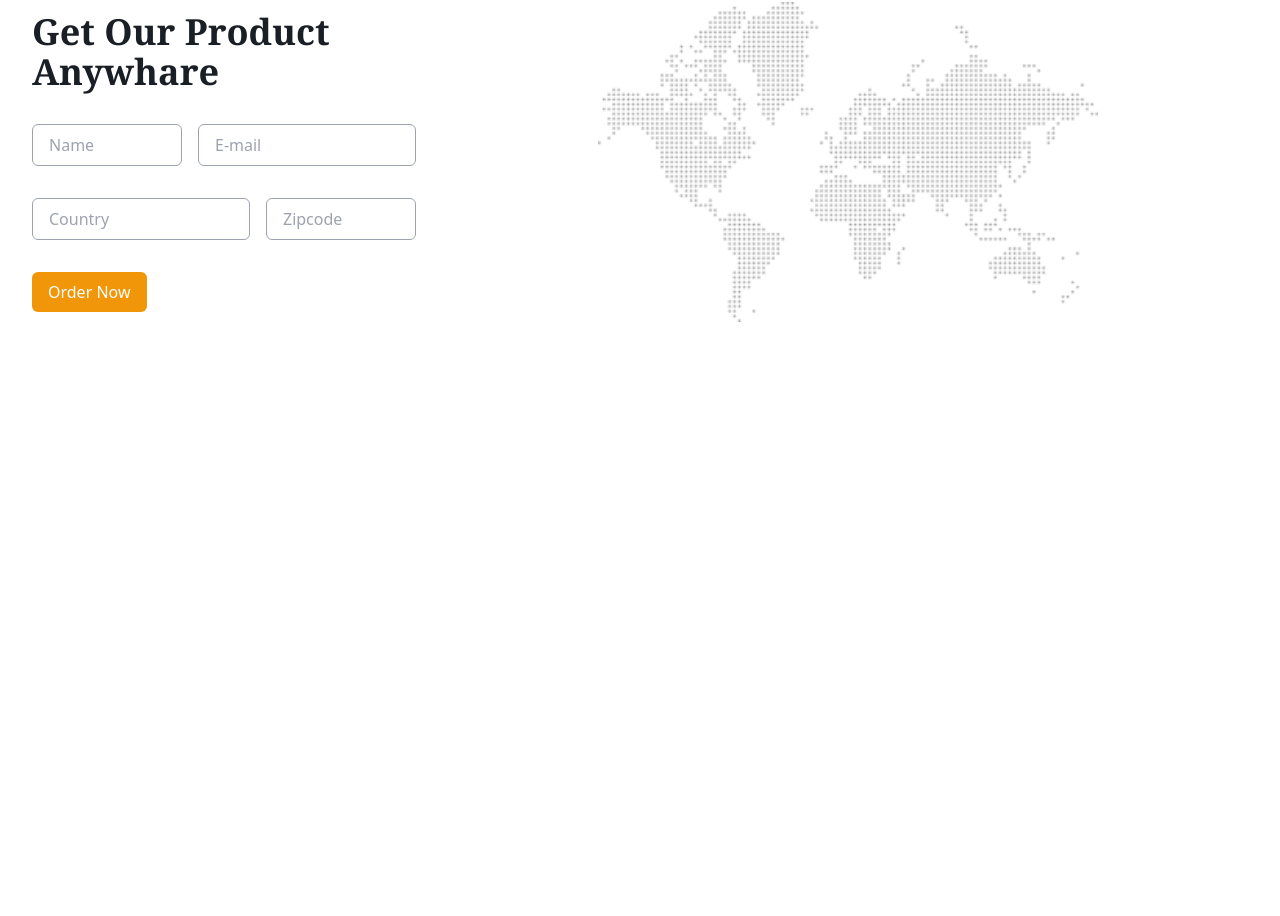
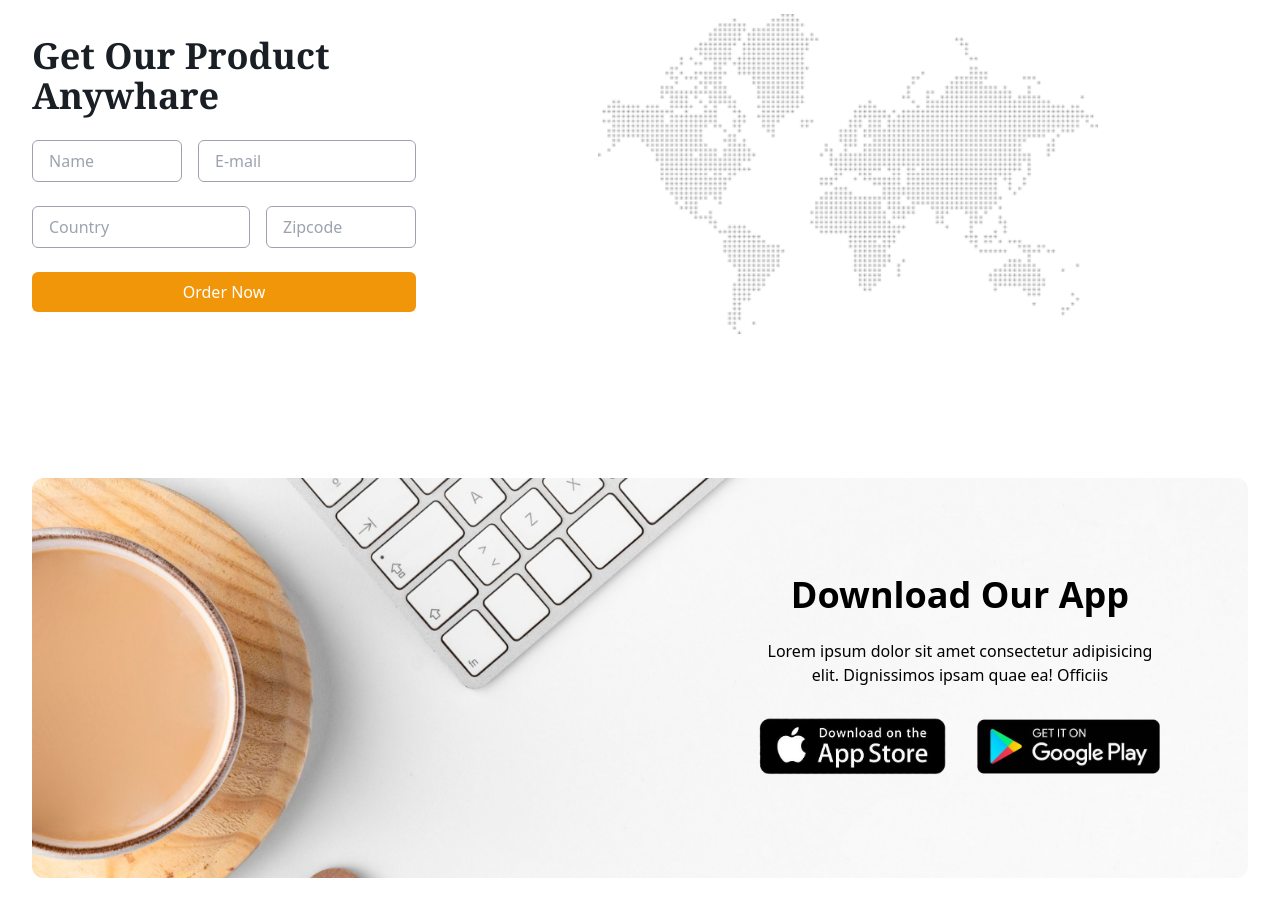
Before and after one commit to Mahjoob97/codders-coffee, a React (Vite) app: page / in a window 1280 px wide. Shown: the part 1516-2432 px from the top of the page. Before the commit the page ends 1982 px from the top, so only its background shows below. Built offline with nearby package versions, Linux system fonts and the light colour scheme.

Commit message:
added AppBanner section

```diff
--- a/src/App.jsx
+++ b/src/App.jsx
@@ -2,6 +2,7 @@
 import Hero from './components/Hero'
 import Service from './components/Service'
 import WhereToBuy from './components/WhereToBuy'
+import AppBanner from './components/AppBanner'
 
 function App() {
   return (
@@ -9,6 +10,7 @@
       <Hero/>
       <Service />
       <WhereToBuy/>
+      <AppBanner/>
     </div>
   )
 }
--- /dev/null
+++ b/src/components/AppBanner.jsx
@@ -0,0 +1,69 @@
+import React from 'react'
+import bannerImg from '../assets/coffee-cover.jpg'
+import appStore from '../assets/app_store.png'
+import playStore from '../assets/play_store.png'
+import {motion} from 'framer-motion'
+
+const BannerStyle = {
+    backgroundImage: `url(${bannerImg})`,
+    backgroundSize: 'cover',
+    backgroundPosition: 'center',
+    backgroundRepeat: 'no-repeat',
+    height: "100%",
+    width: '100%'
+}
+
+function AppBanner() {
+  return (
+    <div className='container my-14'>
+        <div style={BannerStyle} className='sm:min-h-[400px] sm:flex sm:justify-end sm:items-center rounded-xl' >
+            <div>
+                <div className='space-y-6 max-w-xl mx-auto '>
+                    <motion.h1 initial={{opacity: 0, y: 100}} whileInView={{opacity: 1, y: 0}}
+                    transition={{
+                        type: 'spring',
+                        stiffness: 100,
+                        damping: 10,
+                        delay: 0.2
+                    }} className='text-2xl text-center sm:text-4xl font-semibold' >
+                        Download Our App
+                    </motion.h1>
+
+                    <motion.p initial={{opacity: 0, y: 100}} whileInView={{opacity: 1, y: 0}}
+                    transition={{
+                        type: 'spring',
+                        stiffness: 100,
+                        damping: 10,
+                        delay: 0.3
+                    }} className='text-center sm:px-20 ' >
+                        Lorem ipsum dolor sit amet consectetur adipisicing elit. Dignissimos ipsam quae ea! Officiis {''}
+                    </motion.p>
+                    {/* images link */}
+                    <div className='flex justify-center items-center gap-4'>
+                        <a href="#" className='max-w-[150px] sm:max-w-[120px] md:max-w-[200px]'>
+                            <motion.img initial={{opacity: 0, y: 100}} whileInView={{opacity: 1, y: 0}}
+                            transition={{
+                                type: 'spring',
+                                stiffness: 100,
+                                damping: 10,
+                                delay: 0.4
+                            }} src={appStore} alt="appStore logo" />
+                        </a>
+                        <a href="#" className='max-w-[150px] sm:max-w-[120px] md:max-w-[200px]'>
+                            <motion.img initial={{opacity: 0, y: 100}} whileInView={{opacity: 1, y: 0}}
+                            transition={{
+                                type: 'spring',
+                                stiffness: 100,
+                                damping: 10,
+                                delay: 0.4
+                            }} src={playStore} alt="appStore logo" />
+                        </a>
+                    </div>
+                </div>
+            </div>
+        </div>
+    </div>
+  )
+}
+
+export default AppBanner
--- a/src/components/Service.jsx
+++ b/src/components/Service.jsx
@@ -78,9 +78,9 @@
             className='grid grid-cols-1 sm:grid-cols-2 md:grid-cols-3 gap-8'>
             {serviceData.map((service) => (
                 <motion.div variants={cardVariants} key={service.id} className='text-center p-4 space-y-6'>
-                    <img src={service.image} alt='coffee-img' className='img-shadow2 max-w-[200px] mx-auto
-                        hover:scale-105 duration-300 cursor-pointer' />
-                    <div className='space-y-1'>
+                    <div className='space-y-5'>
+                        <img src={service.image} alt='coffee-img' className='img-shadow2 max-w-[200px] mx-auto
+                            hover:scale-105 duration-300 cursor-pointer' />
                         <h1 className='text-2xl font-bold text-primary'>
                             {service.title}
                         </h1>
--- a/src/components/WhereToBuy.jsx
+++ b/src/components/WhereToBuy.jsx
@@ -1,30 +1,62 @@
 import React from 'react'
 import worldMap from '../assets/world-map.png'
+import {motion} from 'framer-motion'
 
 function WhereToBuy() {
   return (
     <div className='container my-36'>
         <div className='grid grid-cols-1 sm:grid-cols-3 gap-8 place-items-center'>
             {/* form section */}
-            <div className='space-y-8'>
-                <h1 className='text-4xl font-bold text-darkGray font-serif'>
+            <div className='space-y-6'>
+                <motion.h1 initial={{opacity: 0, y: 100}} whileInView={{opacity: 1, y: 0}}
+                    transition={{
+                        type: 'spring',
+                        stiffness: 100,
+                        damping: 10,
+                        delay: 0.2
+                    }}
+                    className='text-4xl font-bold text-darkGray font-serif'>
                     Get Our Product Anywhare
-                </h1>
-                <div className='flex items-center gap-4'>
+                </motion.h1>
+                <motion.div initial={{opacity: 0, y: 100}} whileInView={{opacity: 1, y: 0}}
+                    transition={{
+                        type: 'spring',
+                        stiffness: 100,
+                        damping: 10,
+                        delay: 0.4
+                    }} className='flex items-center gap-4'>
                     <input type="text" placeholder='Name' className='input-style w-full lg:w-[150px]' />
                     <input type="email" placeholder='E-mail' className='input-style w-full' />
-                </div>
-                <div className='flex items-center gap-4'>
+                </motion.div>
+                <motion.div initial={{opacity: 0, y: 100}} whileInView={{opacity: 1, y: 0}}
+                    transition={{
+                        type: 'spring',
+                        stiffness: 100,
+                        damping: 10,
+                        delay: 0.6
+                    }} className='flex items-center gap-4'>
                     <input type="text" placeholder='Country' className='input-style w-full' />
                     <input type="text" placeholder='Zipcode' className='input-style w-full lg:w-[150px]' />
-                </div>
-                <button className='primary-btn'>
+                </motion.div>
+                <motion.button initial={{opacity: 0, y: 100}} whileInView={{opacity: 1, y: 0}}
+                    transition={{
+                        type: 'spring',
+                        stiffness: 100,
+                        damping: 10,
+                        delay: 0.8
+                    }} className='primary-btn w-full'>
                     Order Now
-                </button>
+                </motion.button>
             </div>
             {/* world map section */}
             <div className='col-span-2'>
-                <img src={worldMap} alt="world map" className='w-full sm:w-[500px] mx-auto' />
+                <motion.img initial={{opacity: 0, scale: 0.5}} whileInView={{opacity: 1, scale: 1}}
+                    transition={{
+                        type: 'spring',
+                        stiffness: 100,
+                        damping: 10,
+                        delay: 1
+                    }} src={worldMap} alt="world map" className='w-full sm:w-[500px] mx-auto' />
             </div>
         </div>
     </div>
```
Also changed, not shown: src/assets/app_store.png (added), src/assets/play_store.png (added).
